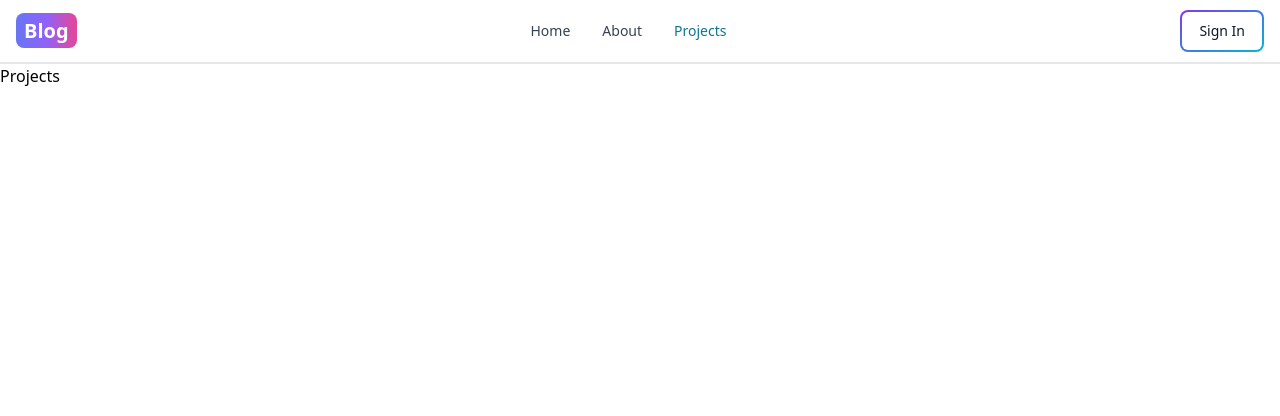
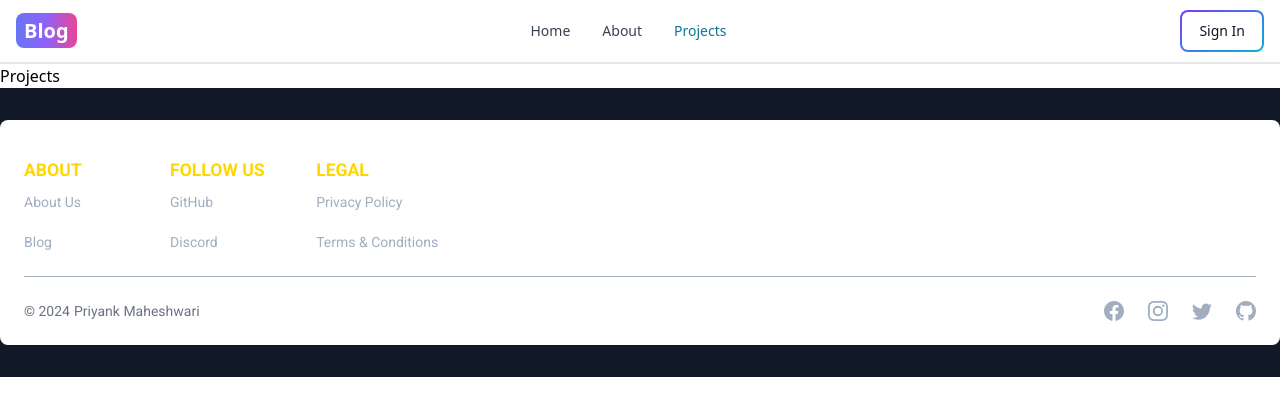
Before and after one commit to Priyank2310/MERN_Project, a React (Vite) app in the folder frontend/: page /projects in a window 1280 px wide. Shown: the top 416 px of the page. Built offline with nearby package versions, Linux system fonts and the light colour scheme.

Commit message:
Created Footer

```diff
--- a/frontend/src/App.jsx
+++ b/frontend/src/App.jsx
@@ -8,6 +8,8 @@ import Dashboard from './pages/Dashboard';
 import Projects from './pages/Projects';
 import SignUp from './pages/SignUp';
 import Header from './components/Header';
+import Footer from './components/Footer';
+import FooterOn from './components/Footer';
 
 function App() {
   return (
@@ -21,6 +23,7 @@ function App() {
         <Route path="/dashboard" element={<Dashboard />} />
         <Route path="/projects" element={<Projects />} />
       </Routes>
+      <FooterOn/>
     </BrowserRouter>
   )
 }
--- /dev/null
+++ b/frontend/src/components/Footer.jsx
@@ -0,0 +1,96 @@
+import { Footer } from 'flowbite-react';
+import { Link } from 'react-router-dom';
+import { BsFacebook, BsInstagram, BsTwitter, BsGithub } from 'react-icons/bs';
+
+function FooterOn() {
+  return (
+    <div className="bg-gray-900 text-white">
+      <div className="container mx-auto py-8">
+        <Footer container className='custom-footer'>
+          <style>
+            {`
+              @import url('https://fonts.googleapis.com/css2?family=Roboto:wght@400;500;700&display=swap');
+
+              .custom-footer {
+                box-shadow: none !important;
+                font-family: 'Roboto', sans-serif;
+              }
+
+              .footer-title {
+                color: #FFD700; /* Golden */
+                font-weight: 700;
+                font-size: 1.1rem;
+                margin-bottom: 0.75rem; /* Add space between title and links */
+              }
+
+              .footer-link {
+                color: #A0AEC0; /* Light gray */
+                cursor: pointer; /* Add cursor pointer */
+                transition: color 0.3s ease;
+                display: block; /* Ensure links take up full width */
+                margin-bottom: 0.25rem; /* Add space between links */
+              }
+
+              .footer-divider {
+                border-top-color: #A0AEC0; /* Light gray */
+                margin: 1.5rem 0;
+              }
+
+              .footer-icon {
+                color: #A0AEC0; /* Light gray */
+                transition: color 0.3s ease;
+                cursor: pointer; /* Add cursor pointer */
+                font-size: 1.3rem;
+              }
+            `}
+          </style>
+          <div className='w-full max-w-7xl mx-auto'>
+            <div className='grid w-full justify-between sm:flex md:grid-cols-1'>
+              <div className='grid grid-cols-2 gap-8 mt-4 sm:grid-cols-3 sm:gap-6'>
+                <div>
+                  <Footer.Title className="footer-title" title='About' />
+                  <Footer.LinkGroup col>
+                    <Footer.Link className="footer-link" href='/about'>About Us</Footer.Link>
+                    <Footer.Link className="footer-link" href='#'>Blog</Footer.Link>
+                  </Footer.LinkGroup>
+                </div>
+                <div>
+                  <Footer.Title className="footer-title" title='Follow us' />
+                  <Footer.LinkGroup col>
+                    <Footer.Link className="footer-link" href='https://github.com/Priyank2310' target='_blank' rel='noopener noreferrer'>
+                      GitHub
+                    </Footer.Link>
+                    <Footer.Link className="footer-link" href='#'>Discord</Footer.Link>
+                  </Footer.LinkGroup>
+                </div>
+                <div>
+                  <Footer.Title className="footer-title" title='Legal' />
+                  <Footer.LinkGroup col>
+                    <Footer.Link className="footer-link" href='#'>Privacy Policy</Footer.Link>
+                    <Footer.Link className="footer-link" href='#'>Terms &amp; Conditions</Footer.Link>
+                  </Footer.LinkGroup>
+                </div>
+              </div>
+            </div>
+            <Footer.Divider className="footer-divider" />
+            <div className='w-full sm:flex sm:items-center sm:justify-between'>
+              <Footer.Copyright
+                href='#'
+                by="Priyank Maheshwari"
+                year={new Date().getFullYear()}
+              />
+              <div className="flex gap-6 sm:mt-0 mt-4 sm:justify-center">
+                <Footer.Icon className="footer-icon" href='#' icon={BsFacebook}/>
+                <Footer.Icon className="footer-icon" href='#' icon={BsInstagram}/>
+                <Footer.Icon className="footer-icon" href='#' icon={BsTwitter}/>
+                <Footer.Icon className="footer-icon" href='https://github.com/Priyank2310' icon={BsGithub}/>
+              </div>
+            </div>
+          </div>
+        </Footer>
+      </div>
+    </div>
+  );
+}
+
+export default FooterOn;
--- a/frontend/src/pages/SignUp.jsx
+++ b/frontend/src/pages/SignUp.jsx
@@ -40,7 +40,7 @@ function SignUp() {
     try {
       setLoading(true);
       setErrorMessage(null);
-      const res = await fetch('/api/auth/signup', {
+      const res = await fetch('/backend/auth/signup', {
         method: 'POST',
         headers: { 'Content-Type': 'application/json' },
         body: JSON.stringify(formData),
```
